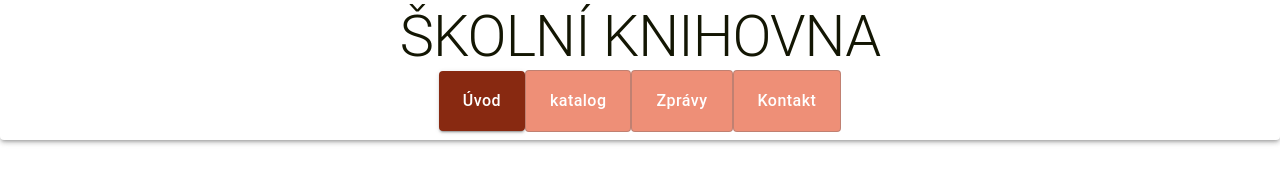
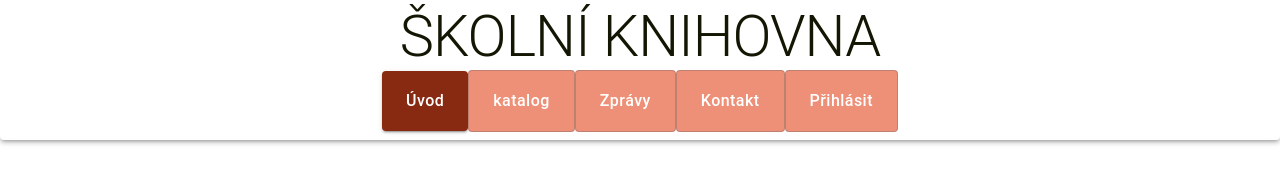
Before and after one commit to Nockiest/eknihovna, a Next.js app: page / in a window 1280 px wide. Shown: the part 323-505 px from the top of the page. Built offline with nearby package versions, Linux system fonts and the light colour scheme.

Commit message:
added login page to navbar

```diff
--- a/components/navbar/NavbarMaper.tsx
+++ b/components/navbar/NavbarMaper.tsx
@@ -23,7 +23,7 @@ const NavbarMapper: React.FC<NavbarProps> = ({ navRoutes, isAdmin,   renderButto
     <nav>
       {navRoutes
         .filter((route) => {
-          if (route.URL === "/upload" && !isAdmin) {
+          if ((route.URL === "/upload" && !isAdmin)|| (route.URL === "/login" &&isAdmin)) {
             return false;
           }
           return true;
--- a/data/routeNames.tsx
+++ b/data/routeNames.tsx
@@ -7,4 +7,5 @@ export const navRoutes: NavButton[] = [
     { URL: "/news", label: "Zprávy" },
     { URL: "/contact", label: "Kontakt" },
     { URL: "/upload", label: "API" },
+    { URL: "/login", label: "Přihlásit" },
   ]
```
